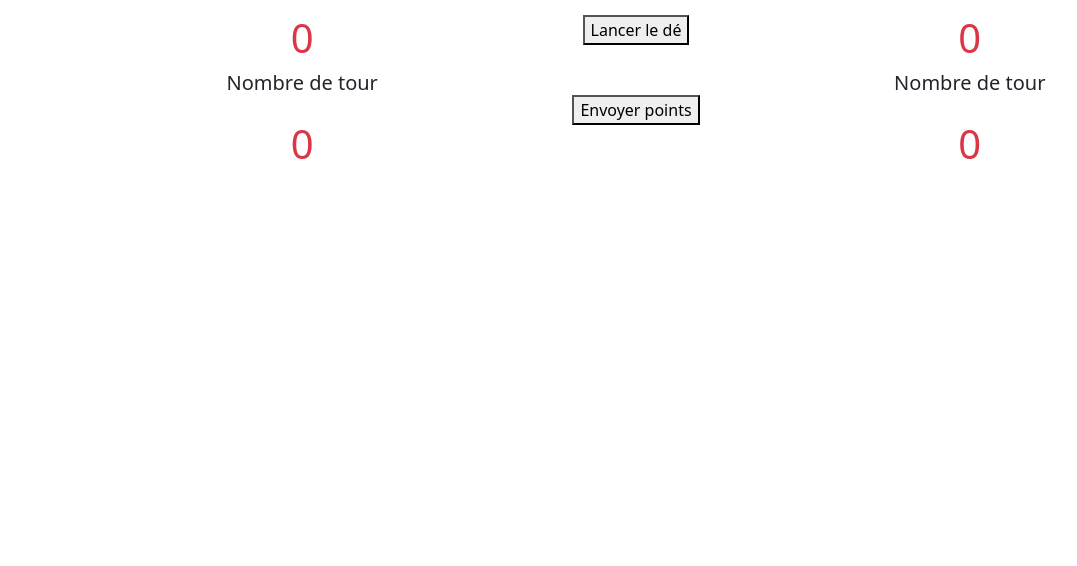
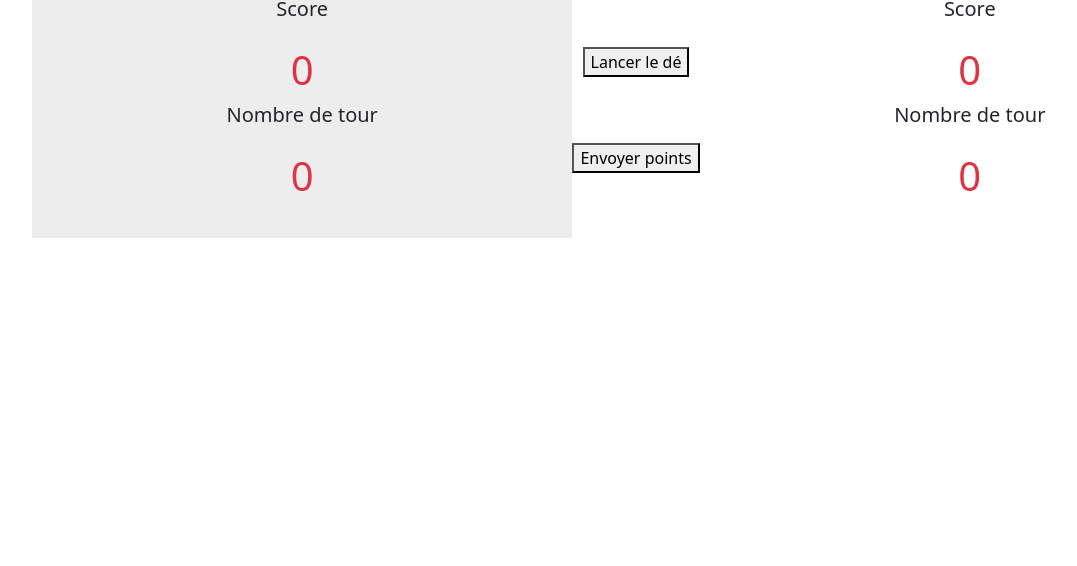
Before and after one commit to ElodieFon/random-dice-100, a plain HTML site: page index.html in a window 1280 px wide. Shown: the part 234-800 px from the top of the page, without its empty margins (4-1081 px from the left). Drawn offline with nearby package versions, Linux system fonts and the light colour scheme.

Commit message:
ajout de la classe playeur_actif

```diff
--- a/index.html
+++ b/index.html
@@ -15,12 +15,12 @@
     <div class="gameboard d-flex align-items-center justify-content-center flex-wrap m-4" id="gameboard">
         <button class="d-flex align-items-center justify-content-center m-auto" id="resetGame">Nouvelle partie</button>
         <div class="container-flex d-flex justify-content-evenly container-fluid flex-wrap col-12">
-            <div class="playeur d-flex flex-column justify-content-evenly align-items-center" id="playeur1" >
+            <div class="playeur playeur_actif  d-flex flex-column justify-content-evenly align-items-center" id="playeur1" >
                 <h2>Joueur 1</h2>
                 <p class="fs-5">Score</p>
                 <span class="score fs-1 text-danger" id="playeur1Score"></span>
                 <p class="fs-5">Nombre de tour</p>
-                <span id="currentPlayeur1" class="current fs-1 text-danger"></span>
+                <span id="playeur1Current" class="current fs-1 text-danger"></span>
             </div>
             <div class="d-flex flex-column justify-content-evenly align-items-center">
 
@@ -34,11 +34,12 @@
                 <p class="fs-5">Score</p>
                 <span class="score fs-1 text-danger" id="playeur2Score"></span>
                 <p class="fs-5">Nombre de tour</p>
-                <span id="currentPlayeur2" class="current fs-1 text-danger"></span>
+                <span id="playeur2Current" class="current fs-1 text-danger"></span>
             </div>
         </div>
     </div>
-    <script src="main.js"></script>
+    <!-- <script src="main.js"></script> -->
+    <script src="mainV2.js"></script>
     <script src="https://cdn.jsdelivr.net/npm/bootstrap@5.0.2/dist/js/bootstrap.bundle.min.js"></script>
 </body>
 </html>
--- a/style.css
+++ b/style.css
@@ -1,3 +1,10 @@
 .imageDé{
   width: 50px;
 }
+.playeur_actif {
+  background-color: rgb(237, 237, 237);
+}
+.playeur{
+  padding: 2rem;
+  flex: 1;
+}
```
